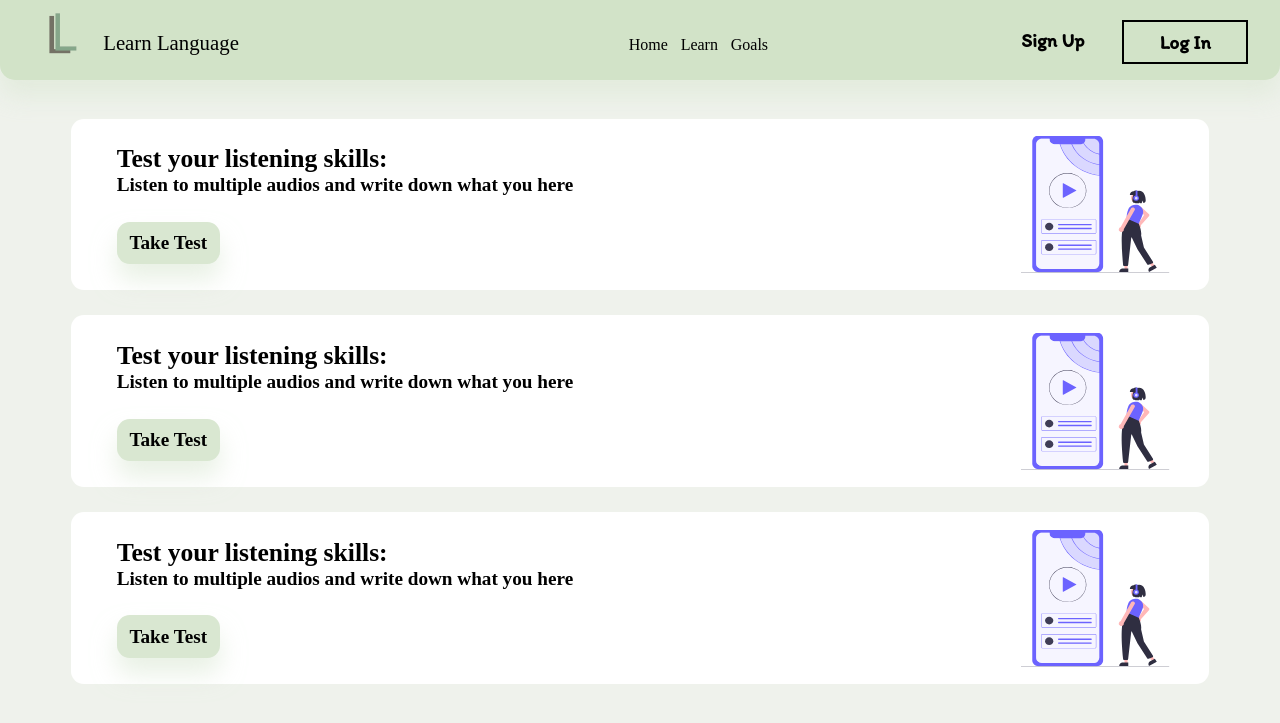
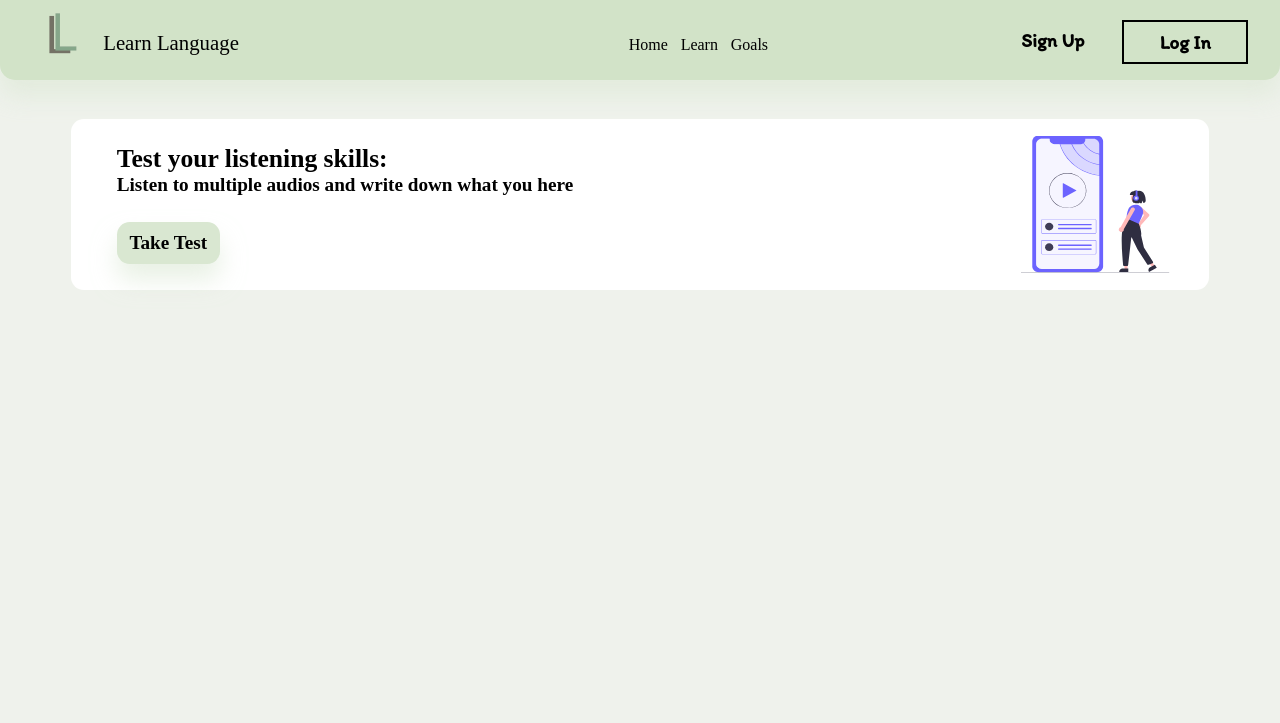
Before and after one commit to sabuka-dumbo/Learn-Language, a Django app: page /learn/ in a window 1280 px wide. Shown: the top 723 px of the page. Run offline with Django 5.2, Linux system fonts and the light colour scheme; some web fonts are replaced.

Commit message:
Apr 24, 2024, 8:52 PM

```diff
--- a/LearnLanguage/LL/static/css/learn.css
+++ b/LearnLanguage/LL/static/css/learn.css
@@ -84,6 +84,7 @@
     padding-bottom: 0.8vw;
     padding-left: 1vw;
     padding-right: 1vw;
+    cursor: pointer;
 }
 
 @media screen and (max-width: 720px) {
--- a/LearnLanguage/LL/templates/learn.html
+++ b/LearnLanguage/LL/templates/learn.html
@@ -24,35 +24,7 @@
 
             <h1 class="test-div-description">Listen to multiple audios and write down what you here</h1>
 
-            <a href=""><button class="test-div-button">Take Test</button></a>
-        </div>
-
-        <div class="test-div-part2">
-            <img src="{% static 'images/audio2.svg' %}" class="test-div-image">
-        </div>
-    </div>
-
-    <div class="test-div">
-        <div class="test-div-part1">
-            <h1 class="test-div-header">Test your listening skills:</h1>
-
-            <h1 class="test-div-description">Listen to multiple audios and write down what you here</h1>
-
-            <a href=""><button class="test-div-button">Take Test</button></a>
-        </div>
-
-        <div class="test-div-part2">
-            <img src="{% static 'images/audio2.svg' %}" class="test-div-image">
-        </div>
-    </div>
-
-    <div class="test-div">
-        <div class="test-div-part1">
-            <h1 class="test-div-header">Test your listening skills:</h1>
-
-            <h1 class="test-div-description">Listen to multiple audios and write down what you here</h1>
-
-            <a href=""><button class="test-div-button">Take Test</button></a>
+            <a href="{% url 'listening_test' %}"><button class="test-div-button">Take Test</button></a>
         </div>
 
         <div class="test-div-part2">
--- a/LearnLanguage/LL/urls.py
+++ b/LearnLanguage/LL/urls.py
@@ -8,4 +8,5 @@ urlpatterns = [
     path('learn/', views.learn, name="learn"),
     path('goals/', views.goals, name="goals"),
     path('profile/', views.profile, name="profile"),
+    path('listening_test/', views.listening_test, name="listening_test")
 ]
--- a/LearnLanguage/LL/views.py
+++ b/LearnLanguage/LL/views.py
@@ -47,3 +47,6 @@ def goals(request):
 
 def profile(request):
     return render(request, "register.html")
+
+def listening_test(request):
+    return render(request, "listening_test.html")
```
Also changed, not shown: LearnLanguage/LL/templates/listening_test.html (added, +24 -0 lines), LearnLanguage/LL/static/css/listening_test.css (added), LearnLanguage/LL/static/js/listening_test.js (added).
